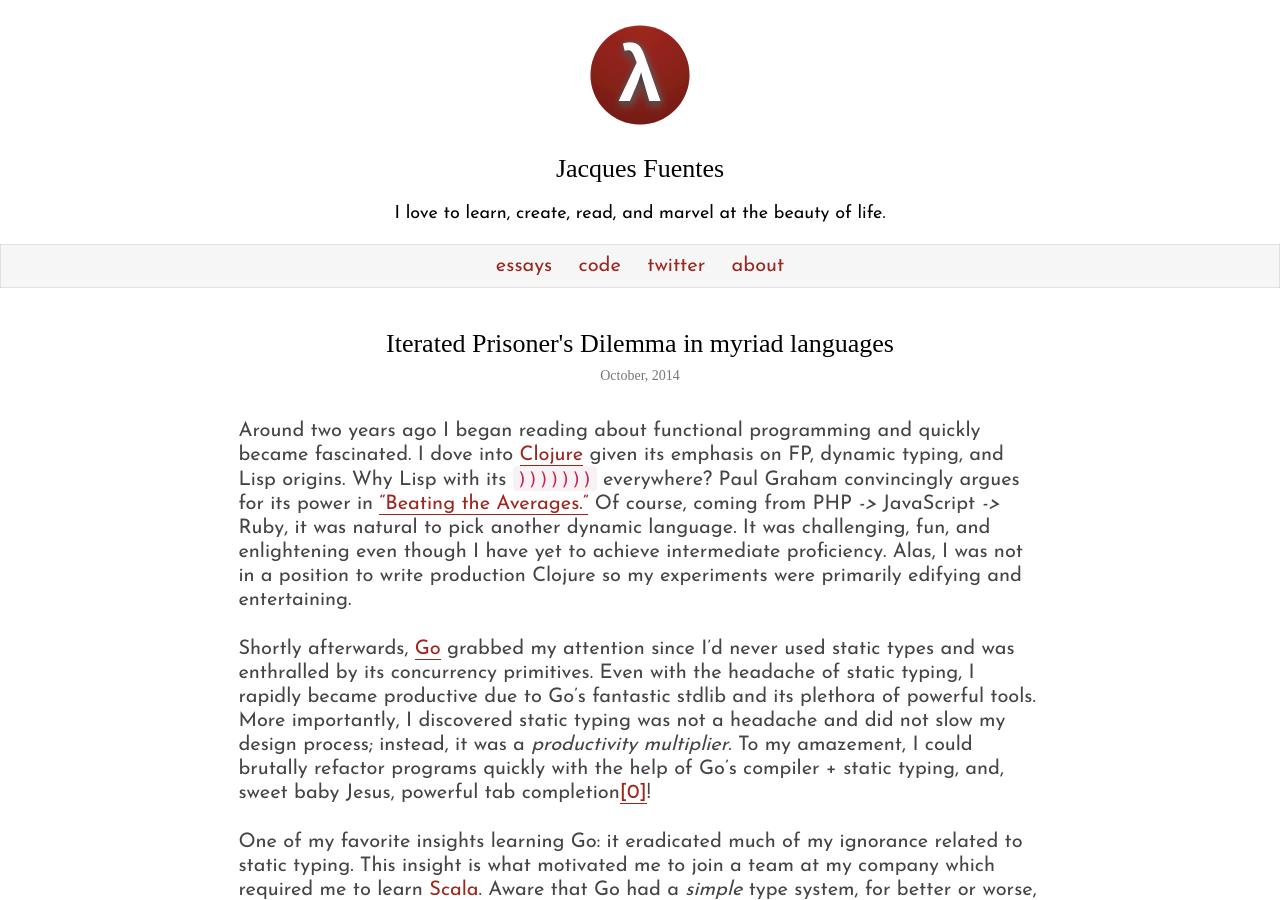
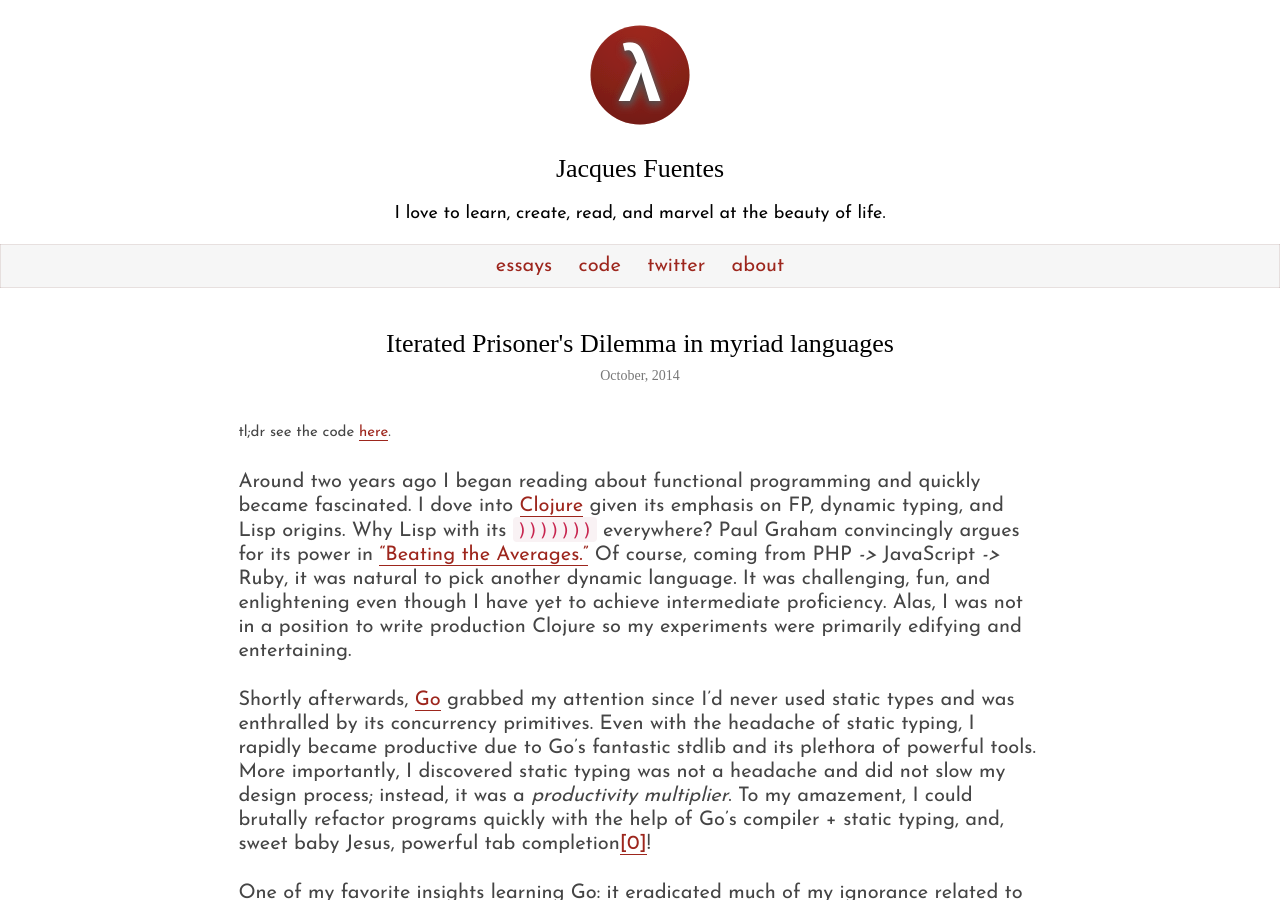
Before and after one commit to jpfuentes2/jpfuentes2.github.io, a Jekyll site: the page built from _posts/2014-10-31-Iterated-Prisoners-Dilemma-in-myriad-languages.md, in a window 1280 px wide and 900 px high. Built offline with Jekyll 4.4.1, drawn with Linux system fonts in a browser that asks for light colours; some web fonts are replaced; Markdown is read by kramdown in place of the engine named in the settings; comment, search, counter and statistics services are not loaded.

Commit message:
Add a tl;dr

```diff
--- a/_posts/2014-10-31-Iterated-Prisoners-Dilemma-in-myriad-languages.md
+++ b/_posts/2014-10-31-Iterated-Prisoners-Dilemma-in-myriad-languages.md
@@ -7,6 +7,10 @@ published: true
 tags:
   - programming
 ---
+
+<small>
+tl;dr see the code [here](https://github.com/jpfuentes2/iterated-prisoners-dilemma).
+</small>
 
 Around two years ago I began reading about functional programming and quickly became fascinated.
 I dove into [Clojure](http://clojure.org/) given its emphasis on FP, dynamic typing, and Lisp origins.
```
